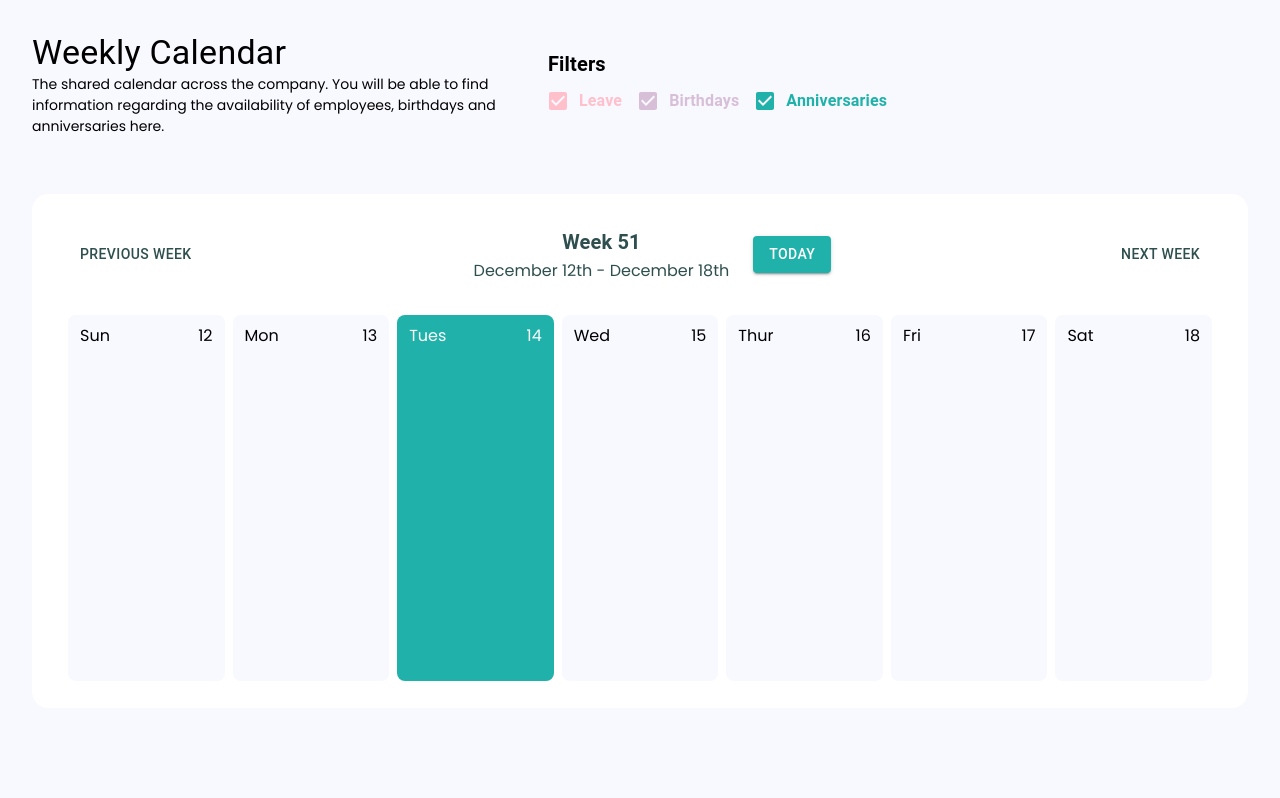
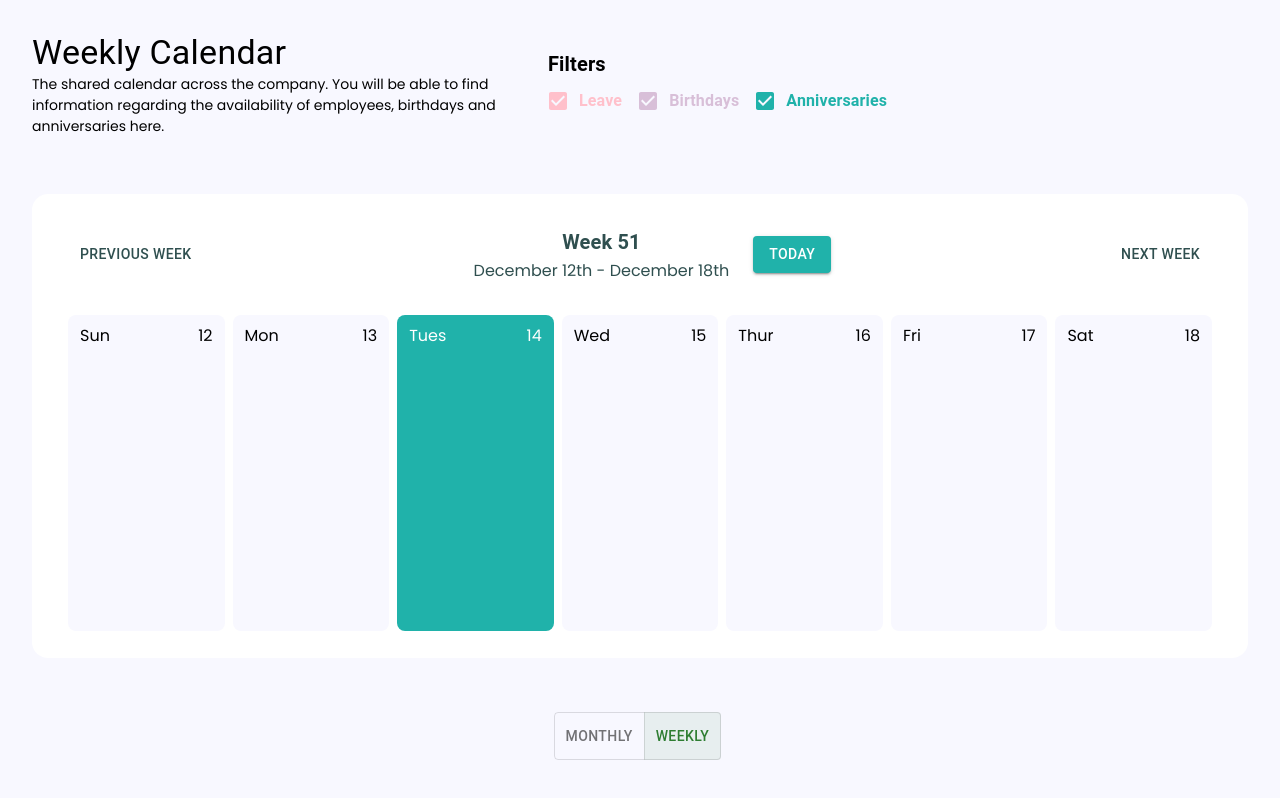
Before and after one commit to amalasyrafInvoke/hrtech-component, a React (Create React App) app: page / in a window 1280 px wide. Built offline with nearby package versions, Linux system fonts and the light colour scheme; a web font is replaced by a local one.

Commit message:
combine weekly and monthly calendar

```diff
--- a/src/App.js
+++ b/src/App.js
@@ -1,11 +1,8 @@
-// import BookingCalendar from './components/bookingCalendar';
-import WeeklyCalendar from './components/weeklyCalendar';
+import FullCalendar from './components/fullCalendar';
 // import DashboardWrapper from './components/dashboard';
 
 function App() {
-  return (
-    <WeeklyCalendar />
-  );
+  return <FullCalendar />;
 }
 
 export default App;
--- /dev/null
+++ b/src/components/fullCalendar/index.js
@@ -0,0 +1,35 @@
+import React, { useState } from 'react';
+import { Box, ToggleButtonGroup, ToggleButton } from '@mui/material';
+import BookingCalendar from '../bookingCalendar';
+import WeeklyCalendar from '../weeklyCalendar';
+
+export default function FullCalendar() {
+  const [calendarState, setCalendarState] = useState('WEEKLY');
+
+  const toggleCalendarState = (event, newCalendarState) => {
+    if (newCalendarState) {
+      setCalendarState(newCalendarState);
+    }
+  };
+
+  return (
+    <Box>
+      {calendarState === 'MONTHLY' && <BookingCalendar />}
+      {calendarState === 'WEEKLY' && <WeeklyCalendar />}
+      <Box sx={{ position: 'fixed', left: 'calc(50% - 86.5px)', bottom: '5%' }}>
+        <ToggleButtonGroup
+          value={calendarState}
+          exclusive
+          onChange={toggleCalendarState}
+        >
+          <ToggleButton value='MONTHLY' color='success'>
+            Monthly
+          </ToggleButton>
+          <ToggleButton value='WEEKLY' color='success'>
+            Weekly
+          </ToggleButton>
+        </ToggleButtonGroup>
+      </Box>
+    </Box>
+  );
+}
--- a/src/components/weeklyCalendar/weeklyDiv.js
+++ b/src/components/weeklyCalendar/weeklyDiv.js
@@ -244,7 +244,7 @@ export default function WeeklyDiv({ day, filter }) {
         p: 1,
         width: 'calc(100% / 7)',
         mx: 0.5,
-        height: '350px',
+        height: '300px',
         borderRadius: 2,
         overflowY: 'scroll',
         overflowX: 'hidden',
--- a/src/components/weeklyCalendar/weeklySummary.js
+++ b/src/components/weeklyCalendar/weeklySummary.js
@@ -42,7 +42,7 @@ export default function WeeklySummary({
           backgroundColor: 'white',
           // border: '1px solid darkslategray',
           width: '100%',
-          height: '450px',
+          height: '400px',
           p: 4,
           borderRadius: 4,
         }}
```
